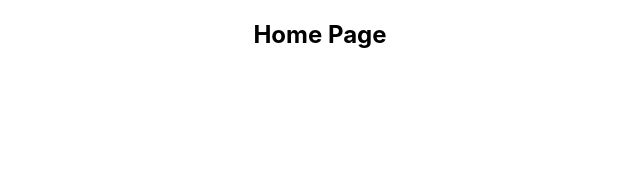
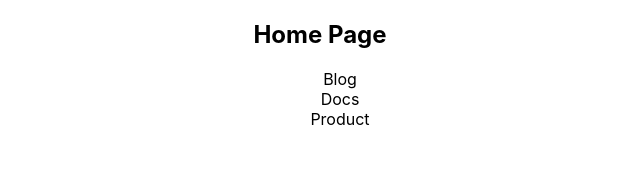
Before and after one commit to Mohimenol-Islam-Munna/Next-js, a Next.js app: page / in a window 1280 px wide. Shown: the top 179 px of the page, without its empty margins (320-960 px from the left). Built offline with nearby package versions, Linux system fonts and the light colour scheme.

Commit message:
routing with client side : navigate from ui

```diff
--- a/pages/index.js
+++ b/pages/index.js
@@ -1,9 +1,24 @@
-const Index = () => {
+import Link from "next/link";
+
+const Home = () => {
   return (
-    <div style={{textAlign: "center"}}>
+    <div style={{ textAlign: "center" }}>
       <h2>Home Page</h2>
+      <div>
+        <ul style={{ listStyle: "none" }}>
+          <Link href="/blog">
+            <a style={{ display: "block" }}>Blog</a>
+          </Link>
+          <Link href="/docs">
+            <a style={{ display: "block" }}>Docs</a>
+          </Link>
+          <Link href="/product">
+            <a style={{ display: "block" }}>Product</a>
+          </Link>
+        </ul>
+      </div>
     </div>
   );
 };
 
-export default Index;
+export default Home;
```
